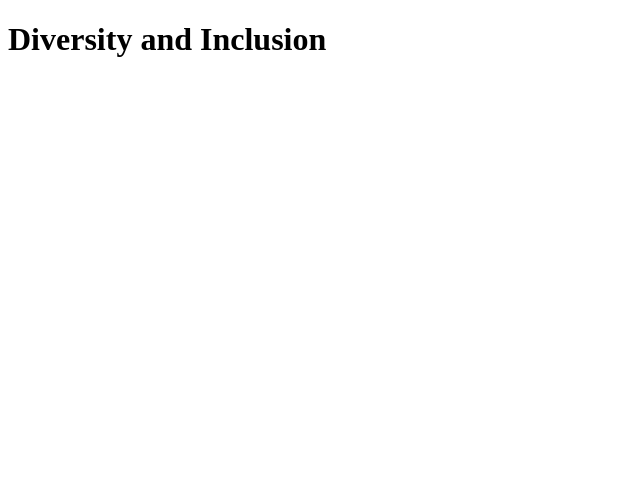
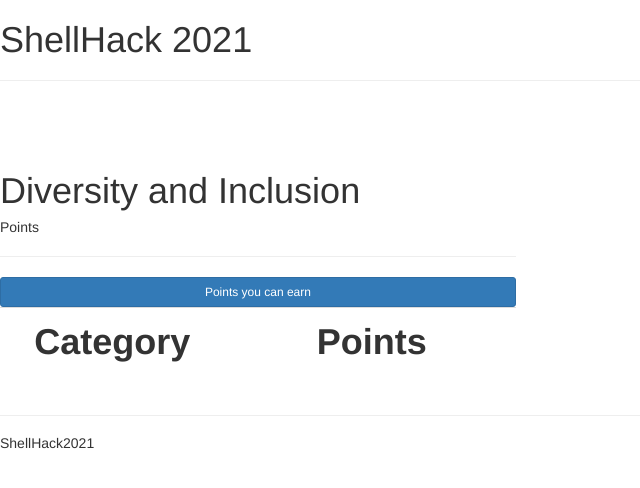
Before and after one commit to IAmAngelLiu/shellhack2021, a Django app: page / in a window 1280 px wide. Shown: the top 488 px of the page, without its empty margins (0-640 px from the left). Run offline with Django 3.2, Linux system fonts and the light colour scheme; lists and menus that the app fills with data are empty; some libraries are stand-ins or nearby versions.

Commit message:
home page created

```diff
--- a/Diversity/accounts/templates/accounts/home.html
+++ b/Diversity/accounts/templates/accounts/home.html
@@ -1,10 +1,34 @@
-<!DOCTYPE html>
-<html>
-<head>
-	<title>Diversity and Inclusion</title>
-</head>
-<body>
-	<h1>Diversity and Inclusion</h1>
+{% extends 'accounts/main.html' %}
 
-</body>
-</html>
+{% block content %}
+
+
+
+<h1> Diversity and Inclusion
+
+
+<div class="row">
+	<div class="col-md-5">
+		<h5> Points </h5>
+		<hr>
+		<div class="card card-body">
+			<a class="btn btn-primary btn-sm btn-block" href="">
+				Points you can earn
+			</a>
+			<table class="table table-sm">
+				<tr>
+					<th> </th>
+					<th>Category</th>
+					<th>Points</th>
+				</tr>
+			</table>
+		</div>
+	</div>
+
+</div>
+
+
+
+
+
+{% endblock %}
--- /dev/null
+++ b/Diversity/accounts/templates/accounts/main.html
@@ -0,0 +1,29 @@
+<!DOCTYPE html>
+<html>
+<head>
+	<title>Diversity and Inclusion</title>
+	<!-- Latest compiled and minified CSS -->
+	<link rel="stylesheet" href="https://maxcdn.bootstrapcdn.com/bootstrap/3.3.7/css/bootstrap.min.css" integrity="sha384-BVYiiSIFeK1dGmJRAkycuHAHRg32OmUcww7on3RYdg4Va+PmSTsz/K68vbdEjh4u" crossorigin="anonymous">
+
+
+</head>
+<body>
+
+	<h1>ShellHack 2021</h1>
+	<hr>
+	{% include 'accounts/navbar.html' %}
+
+	{% block content %}
+
+	{% endblock %}
+
+	<hr>
+	<h5>ShellHack2021</h5>
+
+
+</body>
+
+<!-- Latest compiled and minified JavaScript -->
+<script src="https://maxcdn.bootstrapcdn.com/bootstrap/3.3.7/js/bootstrap.min.js" integrity="sha384-Tc5IQib027qvyjSMfHjOMaLkfuWVxZxUPnCJA7l2mCWNIpG9mGCD8wGNIcPD7Txa" crossorigin="anonymous"></script>
+
+</html>
--- /dev/null
+++ b/Diversity/accounts/templates/accounts/navbar.html
@@ -0,0 +1,19 @@
+<nav class="navbar navbar-expand-lg navbar-light bg-light">
+  <!-- <a class="navbar-brand" href="#">Navbar</a>
+  <button class="navbar-toggler" type="button" data-toggle="collapse" data-target="#navbarSupportedContent" aria-controls="navbarSupportedContent" aria-expanded="false" aria-label="Toggle navigation">
+    <span class="navbar-toggler-icon"></span>
+  </button> -->
+
+  <!-- <div class="collapse navbar-collapse" id="navbarSupportedContent">
+    <ul class="navbar-nav mr-auto">
+      <li class="nav-item active">
+        <a class="nav-link" href="#">Home <span class="sr-only">(current)</span></a>
+      </li>
+      <li class="nav-item">
+        <a class="nav-link" href="#">Link</a>
+      </li>
+
+    </ul>
+
+  </div> -->
+</nav>
```
